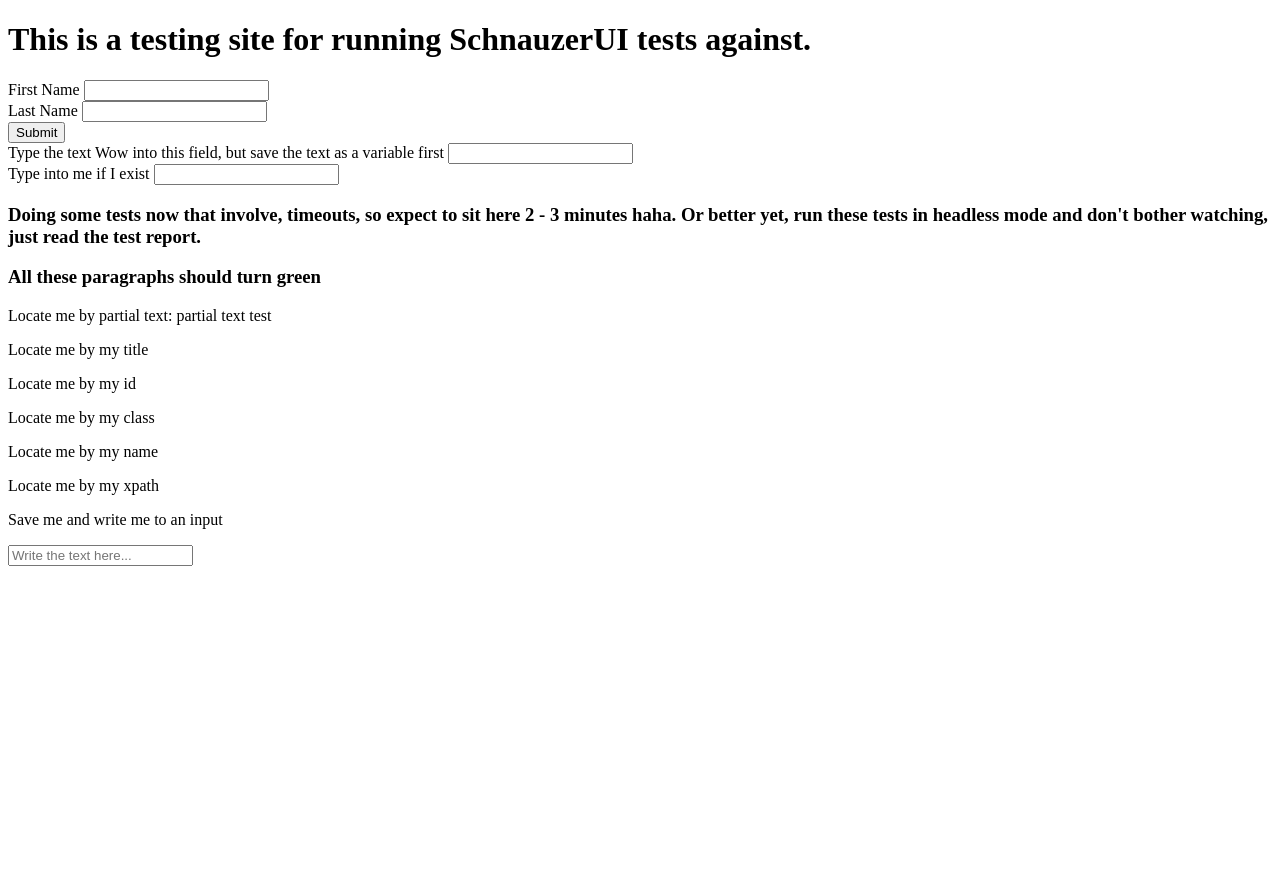
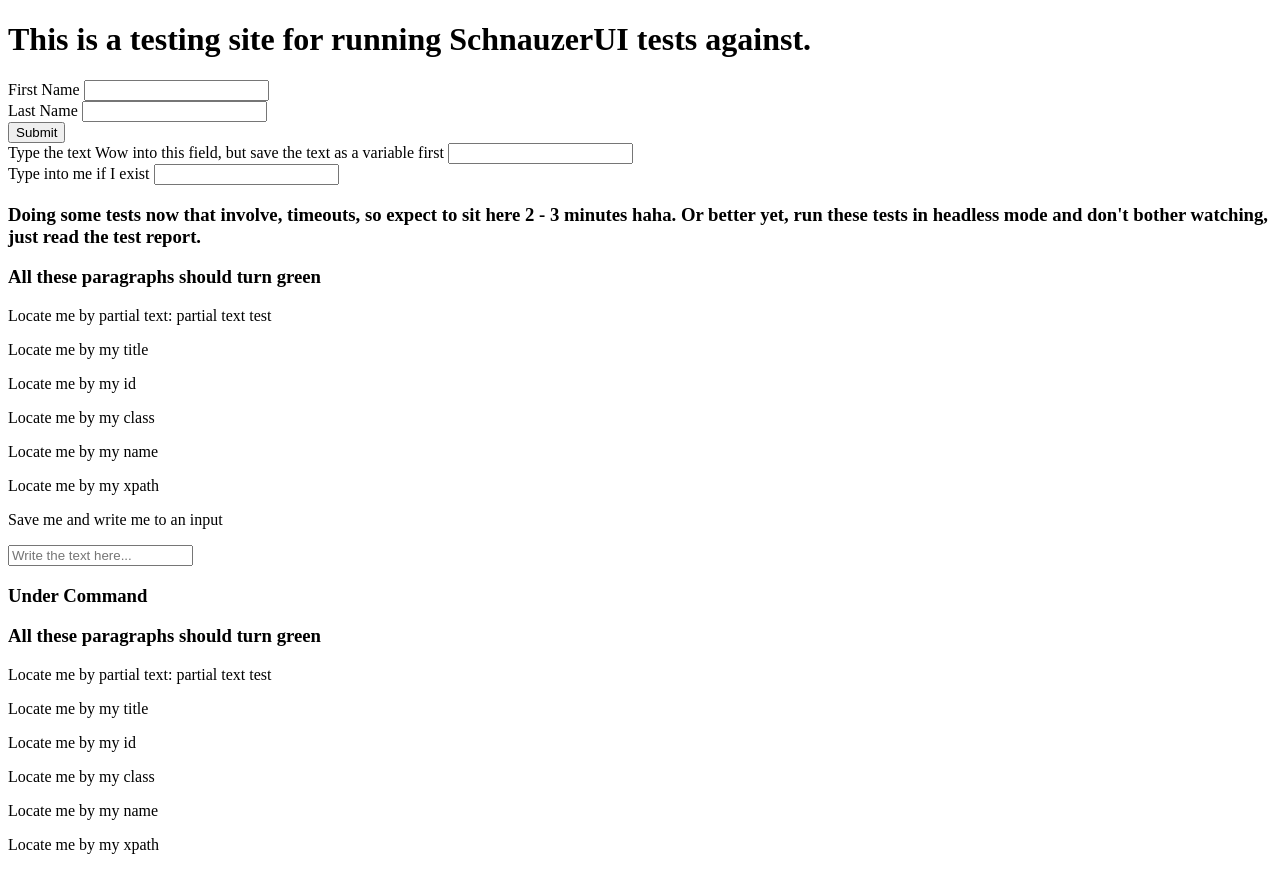
Before and after one commit to bcpeinhardt/SchnauzerUITestingSite, a plain HTML site: page index.html in a window 1280 px wide. Before the commit the page ends 800 px from the top, so only its background shows below. Drawn offline with Linux system fonts and the light colour scheme.

Commit message:
Under command locator tests

```diff
--- a/index.html
+++ b/index.html
@@ -52,6 +52,17 @@
         <p id="read-to-test">Save me and write me to an input</p>
         <input placeholder="Write the text here..." type="text">
 
+        <!-- Testing the under command locators -->
+        <div>
+            <h3>Under Command</h3>
+            <h3>All these paragraphs should turn green</h3>
+            <p class="turns-green-on-click">Locate me by partial text: partial text test</p>
+            <p class="turns-green-on-click" title="locate-by-title">Locate me by my title</p>
+            <p class="turns-green-on-click" id="locate-by-id">Locate me by my id</p>
+            <p class="locate-by-class turns-green-on-click">Locate me by my class</p>
+            <p class="turns-green-on-click" name="locate-by-name">Locate me by my name</p>
+            <p class="turns-green-on-click" id="locate-by-xpath">Locate me by my xpath</p>
+        </div>
 
         <!-- Helpful JavaScript -->
         <script>
```
